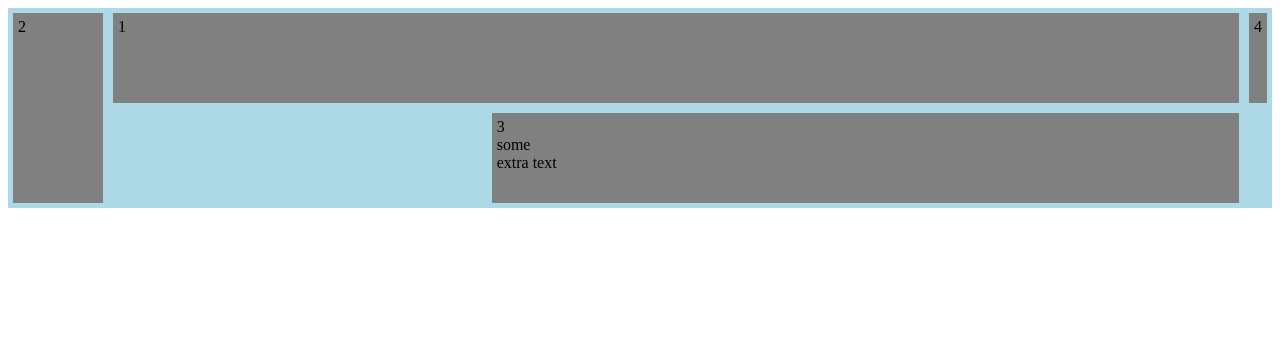
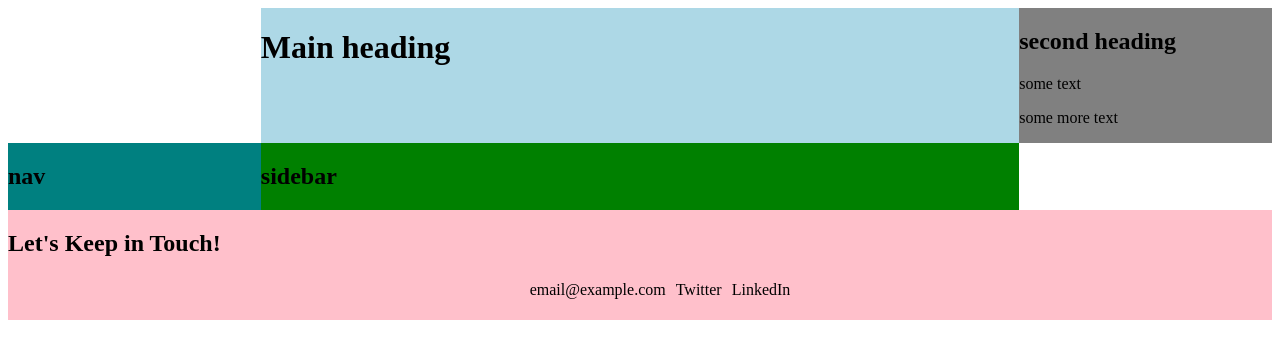
Before and after one commit to BCITstudent/Week8, a plain HTML site: page index.html in a window 1280 px wide. Drawn offline with Linux system fonts and the light colour scheme.

Commit message:
grid activity

```diff
--- a/index.html
+++ b/index.html
@@ -8,16 +8,16 @@
     <link href="stylesheets/stylesheet.css" rel="stylesheet" type="text/css">
 </head>
 <body>
-    <div class="container">
+    <!-- <div class="container">
         <div id="one">1</div>
         <div id="two">2</div>
         <div id="three">3 <br> some <br> extra text </div>
-    <div id="four">4</div>
+    <div id="four">4</div> -->
     <!-- <div>5</div>
     <div>6</div> -->
-    </div>
+    <!-- </div>             -->
 
-    <!-- <header>
+    <header>
         <h1>Main heading</h1>
     </header>
     <main>
@@ -40,6 +40,6 @@
             <li>Twitter</li>
             <li>LinkedIn</li>
         </ul>
-    </footer> -->
+    </footer>
 </body>
 </html>
--- a/stylesheets/stylesheet.css
+++ b/stylesheets/stylesheet.css
@@ -1,4 +1,4 @@
- .container{
+ /* .container{
     background-color: lightblue;
     display:grid;
     grid-template-columns: 100px 1fr 2fr;
@@ -10,23 +10,24 @@
     /* display: flex;
     justify-content:center;
     align-items:center;
-    flex-wrap: wrap; */
+    flex-wrap: wrap;
 }
-
+*/
+/*
 .container div{
     background-color: gray;
     padding: 5px;
-    margin: 5px;
+    margin: 5px; */
     /* flex-basis: 300px;
     flex-grow: 1; */
-}
 
-#one{
+
+/* #one{
     grid-column:2/4;
-    /* flex-shrink: 0; */
-}
+    flex-shrink: 0;
+} */
 
-#two{
+/* #two{
     grid-row:1/3;
 }
 
@@ -38,44 +39,50 @@
 #four{
     grid-column: 4/5;
     grid-row:1/2;
-}
+}  */
 
-/* body{
-    display: flex;
-    flex-wrap: wrap;
+body{
+    /* display: flex;
+    flex-wrap: wrap; */
+    display: grid;
+    grid-template-columns: 1fr 3fr 1fr;
 }
 
 header{
     background-color: lightblue;
-    flex-basis: 100%;
-    order:1;
+    grid-column:2/3;
+    /* flex-basis: 100%;
+    order:1; */
   }
 
 main{
     background-color: gray;
-    flex-basis:500px;
+    /* flex-basis:500px;
     flex-grow:1;
-    order:3;
+    order:3; */
   }
 
 nav{
     background-color: teal;
-    flex-basis: 200px;
+    grid-column: 1/2;
+    grid-row: 2/3;
+    /* flex-basis: 200px;
     flex-grow: 1;
-    order:2;
+    order:2; */
   }
 
 aside{
     background-color: green;
-    flex-basis:200px;
+    /* flex-basis:200px;
     flex-grow: 1;
-    order:4;
+    order:4; */
   }
 
 footer{
     background-color: pink;
-    flex-basis: 100%;
-    order: 5;
+    grid-column: 1/-1;
+    /* flex-basis: 100%;
+    order: 5; */
   }
 
 ul{
@@ -86,4 +93,4 @@ ul{
 
 li{
     margin:5px;
-} */
+}
```
